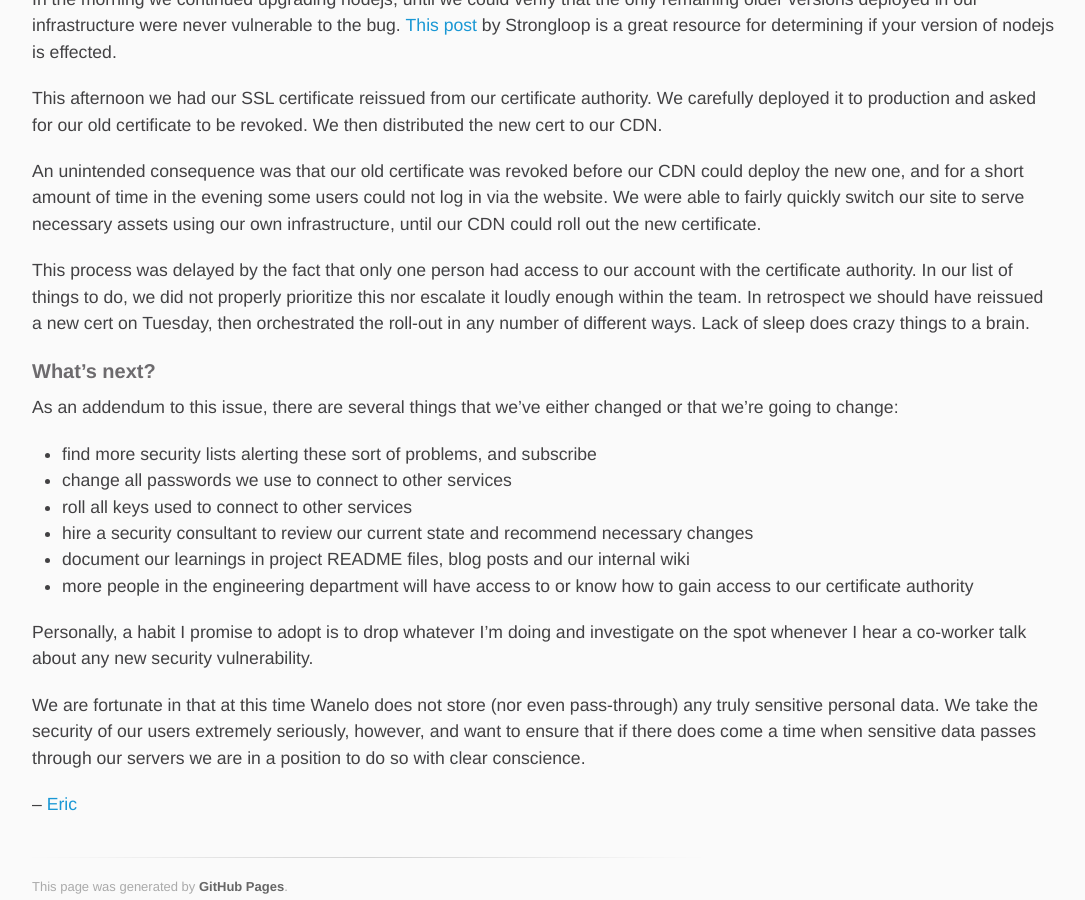
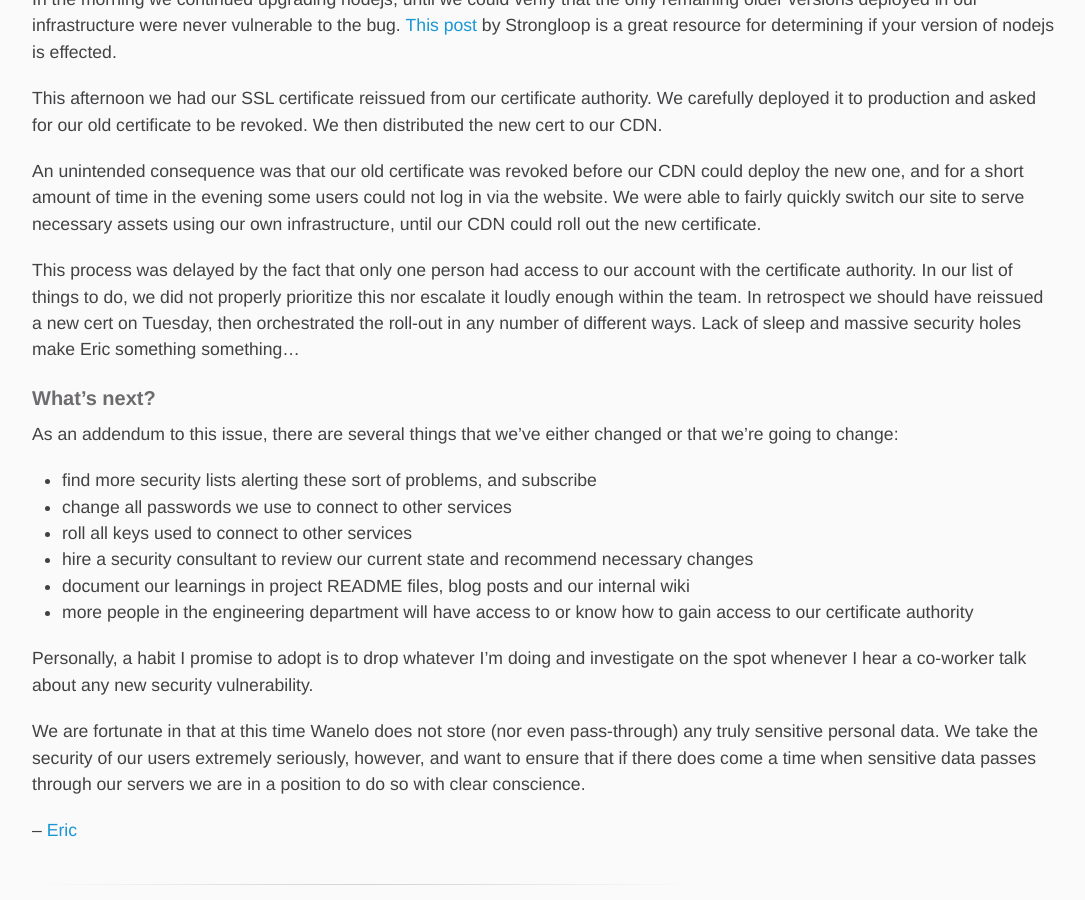
Before and after one commit to wanelo/wanelo.github.io, a Jekyll site: the page built from _posts/2014-04-10-romeo-is-bleeding.md, in a window 1280 px wide and 900 px high, scrolled down 3083 px. Shown: the whole window, without its empty margins (96-1181 px from the left). Built offline with Jekyll 4.4.1, drawn with Linux system fonts in a browser that asks for light colours; some web fonts are replaced; Markdown is read by kramdown in place of the engine named in the settings; comment, search, counter and statistics services are not loaded.

Commit message:
Lack of sleep and security holes make Eric something something

```diff
--- a/_posts/2014-04-10-romeo-is-bleeding.md
+++ b/_posts/2014-04-10-romeo-is-bleeding.md
@@ -146,8 +146,8 @@
 account with the certificate authority. In our list of things to do, we did not
 properly prioritize this nor escalate it loudly enough within the team. In
 retrospect we should have reissued a new cert on Tuesday, then orchestrated the
-roll-out in any number of different ways. Lack of sleep does crazy things
-to a brain.
+roll-out in any number of different ways. Lack of sleep and massive security
+holes make Eric something something...
 
 ### What's next?
 
```
